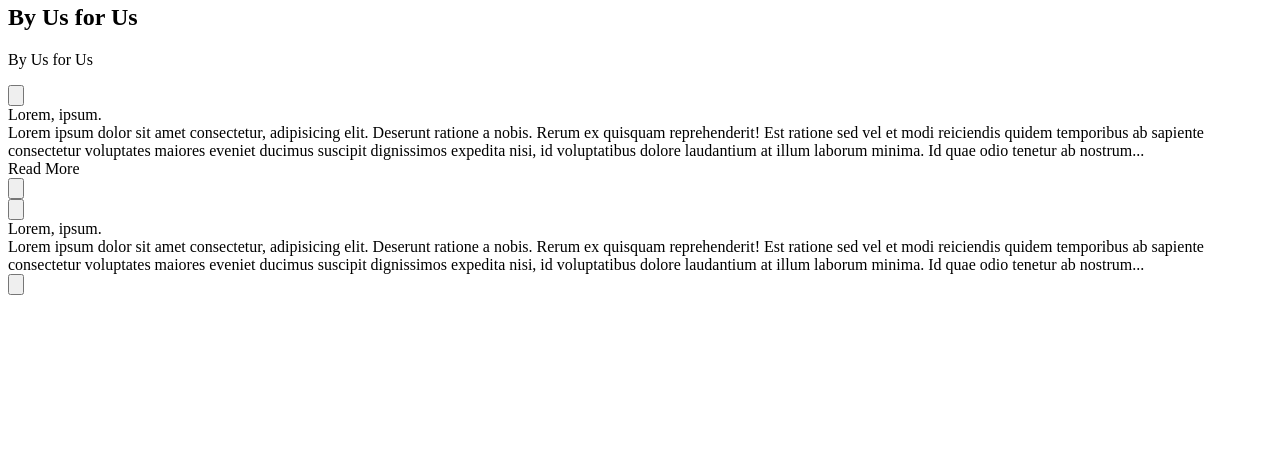
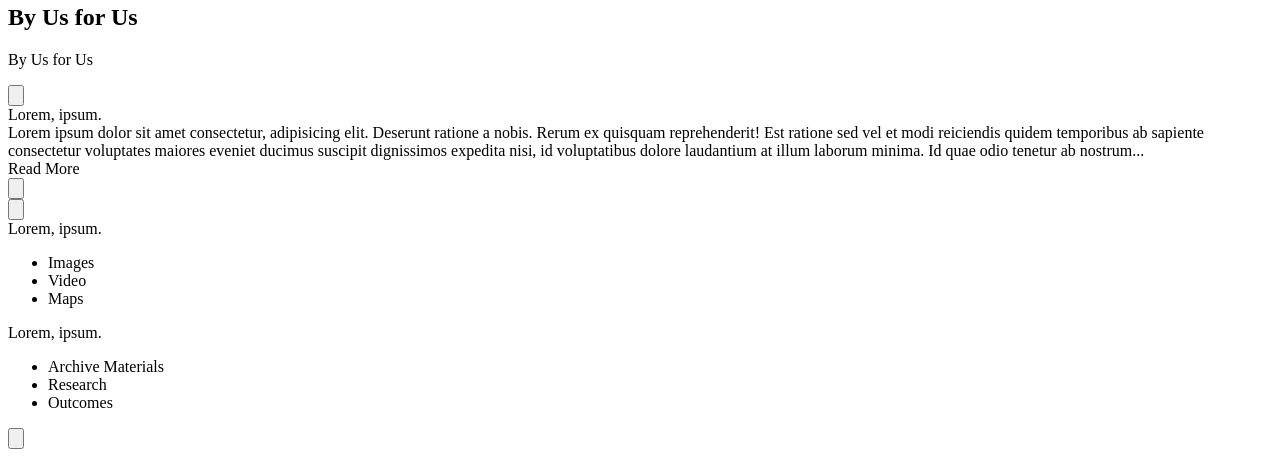
Before and after one commit to Polentz/architecturelandinitiative, a PHP site: template site/templates/project.php in a window 1280 px wide. Shown: the part 1385-1842 px from the top of the page. Before the commit the page ends 1680 px from the top, so only its background shows below. Run offline with PHP 8.4, Linux system fonts and the light colour scheme; the template is opened without the code that fills it, so the values that code supplies are empty; some libraries are stand-ins or nearby versions.

Commit message:
Style filters

```diff
--- a/site/templates/project.php
+++ b/site/templates/project.php
@@ -62,6 +62,7 @@
                     </svg>
                 </button>
                 <div class="inner-box">
+                    <div class="inner-box-column">
                         <div class="inner-box-header">
                             Lorem, ipsum.
                         </div>
@@ -71,6 +72,7 @@
                             </div>
                             <div class="read-more-button">
                                 Read More
+                            </div>
                         </div>
                     </div>
                     <button class="button x-button" type="button">
@@ -97,12 +99,30 @@
                     </svg>
                 </button>
                 <div class="inner-box">
+                    <div class="inner-box-column">
                         <div class="inner-box-header">
                             Lorem, ipsum.
                         </div>
                         <div class="inner-box-content">
-                        <div class="box-text">
-                            Lorem ipsum dolor sit amet consectetur, adipisicing elit. Deserunt ratione a nobis. Rerum ex quisquam reprehenderit! Est ratione sed vel et modi reiciendis quidem temporibus ab sapiente consectetur voluptates maiores eveniet ducimus suscipit dignissimos expedita nisi, id voluptatibus dolore laudantium at illum laborum minima. Id quae odio tenetur ab nostrum...
+                            <ul class="text-label">
+                                <!-- filters with toStructure -->
+                                <li class="filter">Images</li>
+                                <li class="filter">Video</li>
+                                <li class="filter">Maps</li>
+                            </ul>
+                        </div>
+                    </div>
+                    <div class="inner-box-column">
+                        <div class="inner-box-header">
+                            Lorem, ipsum.
+                        </div>
+                        <div class="inner-box-content">
+                            <ul class="text-label">
+                                <!-- filters with toStructure -->
+                                <li class="filter">Archive Materials</li>
+                                <li class="filter">Research</li>
+                                <li class="filter">Outcomes</li>
+                            </ul>
                         </div>
                     </div>
                     <button class="button x-button" type="button">
@@ -115,7 +135,6 @@
                 </div>
             </div>
         </div>
-
     </div>
 </main>
 
```
Also changed, not shown: assets/css/templates/project.css (+18 -15 lines), assets/js/script.js (+3 -4 lines). Lines whose indentation alone changed are shown as unchanged.
